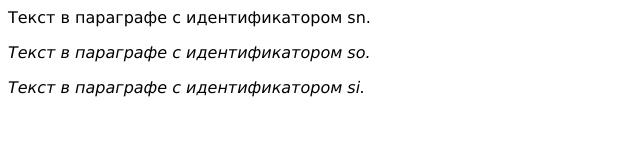
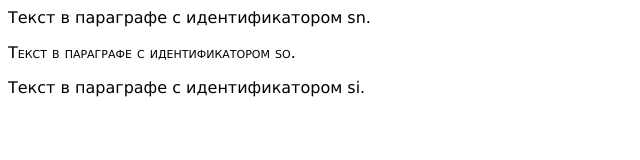
Before and after one commit to alina405/laba5, a plain HTML site: page index.html in a window 1280 px wide. Shown: the whole page, without its empty margins (0-640 px from the left). Drawn offline with Linux system fonts and the light colour scheme.

Commit message:
10 commit

```diff
--- a/style.css
+++ b/style.css
@@ -1,12 +1,6 @@
 p#sn, p#so, p#si{
   font-family: Verdana, sans-serif;
 }
-p#sn{
-  font-style:normal;
+p#so{
+  font-variant:small-caps;
 }
-p#so{
-  font-style:oblique;
-}
-p#si{
-  font-style:italic;
-}
```
